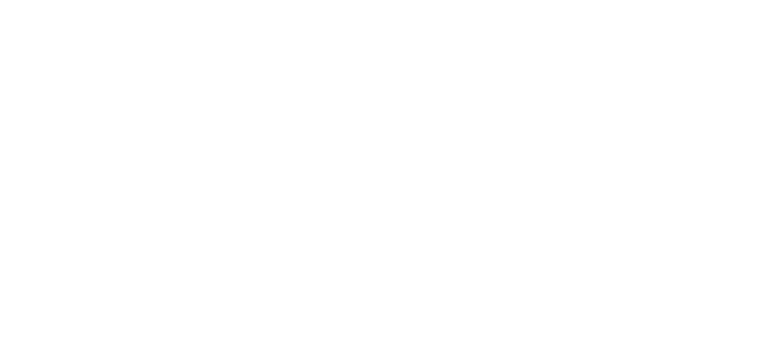
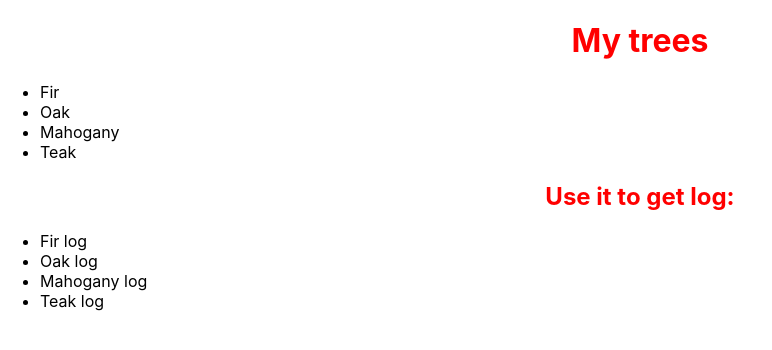
Before and after one commit to kiryl-ramanouski/react-hooks-learn-linkedin, a React (Create React App) app in the folder react-hooks-app/: page / in a window 1280 px wide. Shown: the top 350 px of the page, without its empty margins (0-772 px from the left). Built offline with nearby package versions, Linux system fonts and the light colour scheme.

Commit message:
feat: use useContext() hook for using global context data from any point of the app.

```diff
--- a/react-hooks-app/src/App.js
+++ b/react-hooks-app/src/App.js
@@ -1,10 +1,29 @@
-import React from 'react';
+import React, { useContext } from 'react';
+
+// Global context
+import { TreesContext } from './index';
 
 // Styles
 import './App.css';
 
 const App = () => {
-  return <></>;
+  const { trees, log } = useContext(TreesContext);
+  return (
+    <>
+      <h1 style={{ color: 'red', textAlign: 'center' }}>My trees</h1>
+      <ul>
+        {trees.map((item) => {
+          return <li key={item.id}>{item.type}</li>;
+        })}
+      </ul>
+      <h2 style={{ color: 'red', textAlign: 'center' }}>Use it to get log:</h2>
+      <ul>
+        {log.map((item) => {
+          return <li key={item.id}>{item.type}</li>;
+        })}
+      </ul>
+    </>
+  );
 };
 
 export default App;
```
